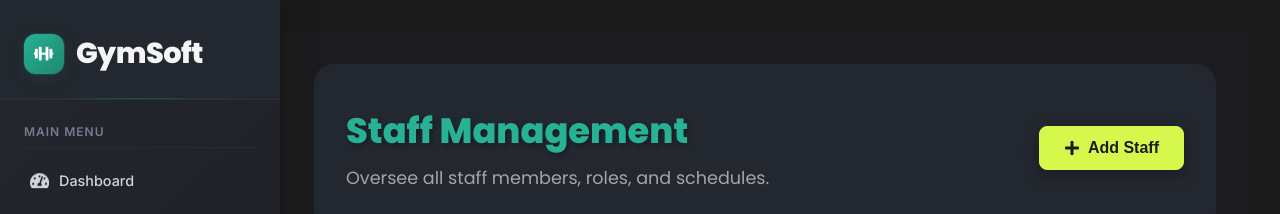
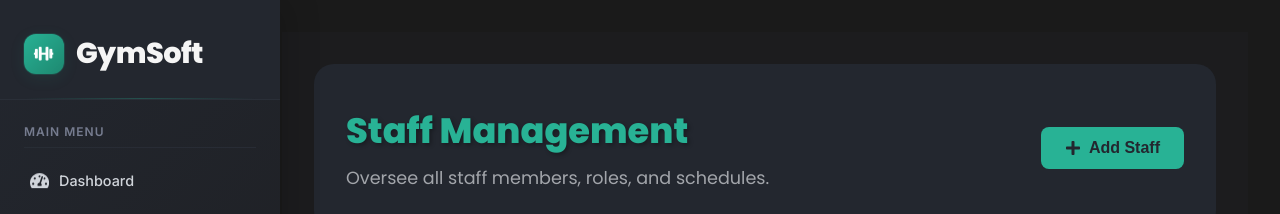
Before and after one commit to Abdulnabeel29/gympersonal, a React (Vite) app: page /staff in a window 1280 px wide. Shown: the top 214 px of the page. Built offline with nearby package versions, Linux system fonts and the light colour scheme; no server answers.

Commit message:
updated staff form addstaffbtn

```diff
--- a/src/pages/Staff/Staff.css
+++ b/src/pages/Staff/Staff.css
@@ -58,14 +58,20 @@
   box-shadow: none;
 }
 .staff-page .btn-primary {
-  background-color: #28B295;
-  color: #23272f;
+  background-color: #28B295 !important;
+  color: #23272f !important;
+  border: none !important;
+  box-shadow: none !important;
 }
+
 .staff-page .btn-primary:hover,
 .staff-page .btn:hover:not(:disabled) {
-  background: #28B295;
-  color: #23272f;
+  background: #28B295 !important;
+  color: #23272f !important;
+  border: none !important;
+  box-shadow: none !important;
 }
+
 .staff-page .btn:disabled {
   opacity: 0.7;
   cursor: not-allowed;
```
